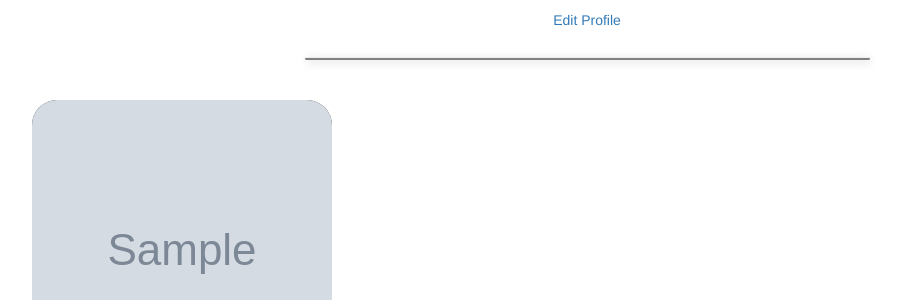
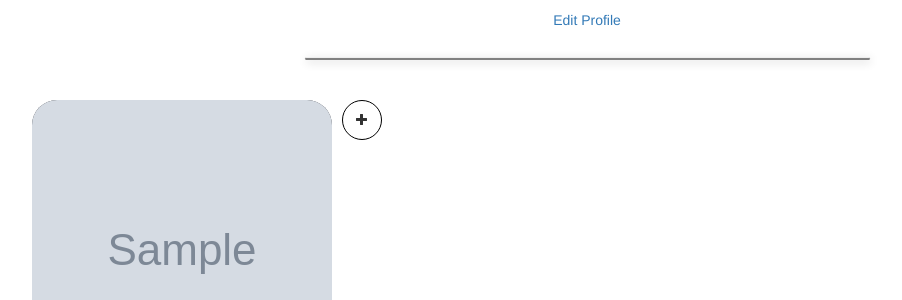
Before and after one commit to KWElites/marker-web, a Django app: a page that uses users/templates/users/viewprofile.html in a window 1280 px wide. Shown: the part 287-587 px from the top of the page, without its empty margins (53-955 px from the left). Run offline with Django 3.2, Linux system fonts and the light colour scheme; a user stored in the database is signed in; tables that the repository leaves empty hold one stand-in row (values such as "Sample post"); grey boxes marked "Sample" are stand-in pictures; some libraries are stand-ins or nearby versions.

Commit message:
added button in profile page for uploading packages

```diff
--- a/users/static/StyleSheets/Package_Items.css
+++ b/users/static/StyleSheets/Package_Items.css
@@ -179,3 +179,12 @@ img{
     letter-spacing: 1px;
     font-size: 68.5%;
 }
+
+#up-button{
+    display:block;
+    height: 40px;
+    width: 40px;
+    border: 1px solid black;
+    border-radius: 50%;
+
+}
--- a/users/templates/users/viewprofile.html
+++ b/users/templates/users/viewprofile.html
@@ -32,10 +32,11 @@
             </center>
             <hr class="break-line"><br>
 
-            <!-- List of packages -->
+            <!-- Packages -->
             <div class="mx-auto position-relative gallery-container">
                 <div class="mx-auto p-gallery gallery-slider">
 
+                    <!-- List of Packages -->
                     {% for package in user_packages %}
                     <figure id="packages-img-container" class="effect-julia item my-img-container">
                         <img src={{package.packageThumbnail.url}}>
@@ -47,6 +48,15 @@
                             </figcaption>
                     </figure>
                     {% endfor %}
+
+                    <!-- Upload Button -->
+                    {% if request.user.is_authenticated and request.user.username == user.username %}
+                        <form action="{% url 'upload' %}">
+                            <button type="submit" id="up-button" class="btn btn-default btn-sm">
+                                <span class="add-btn glyphicon glyphicon-plus"></span>
+                            </button>
+                        </form>
+                    {%endif%}
 
                 </div>
             </div>
```
